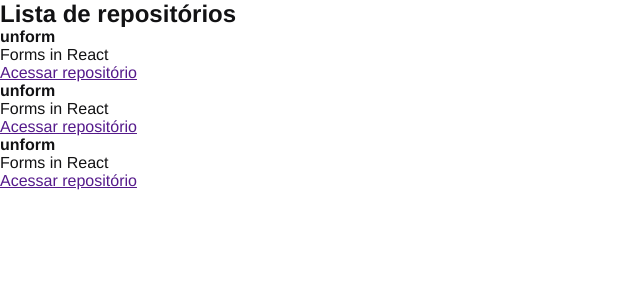
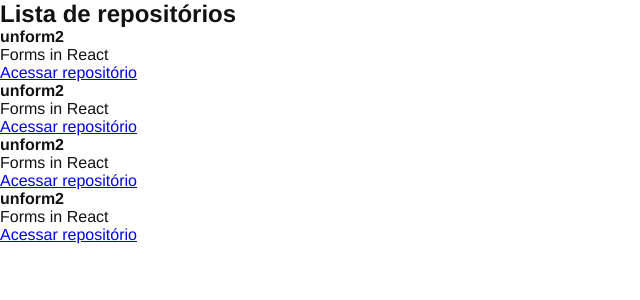
Before and after one commit to miguelriosoliveira/github-explorer-2, a React app: page / in a window 1280 px wide. Shown: the top 300 px of the page, without its empty margins (0-640 px from the left). Built offline with nearby package versions, Linux system fonts and the light colour scheme.

Commit message:
Props in React

```diff
--- /dev/null
+++ b/src/components/RepositoryItem.jsx
@@ -0,0 +1,9 @@
+export function RepositoryItem({ repository }) {
+	return (
+		<li>
+			<strong>{repository.name}</strong>
+			<p>{repository.description}</p>
+			<a href={repository.link}>Acessar repositório</a>
+		</li>
+	);
+}
--- a/src/components/RepositoryList.jsx
+++ b/src/components/RepositoryList.jsx
@@ -1,26 +1,21 @@
+import { RepositoryItem } from './RepositoryItem';
+
+const repository = {
+	name: 'unform2',
+	description: 'Forms in React',
+	link: 'https://github.com/unform/unform',
+};
+
 export function RepositoryList() {
 	return (
 		<section className="repository-list">
 			<h1>Lista de repositórios</h1>
 
 			<ul>
-				<li>
-					<strong>unform</strong>
-					<p>Forms in React</p>
-					<a href="">Acessar repositório</a>
-				</li>
-
-				<li>
-					<strong>unform</strong>
-					<p>Forms in React</p>
-					<a href="">Acessar repositório</a>
-				</li>
-
-				<li>
-					<strong>unform</strong>
-					<p>Forms in React</p>
-					<a href="">Acessar repositório</a>
-				</li>
+				<RepositoryItem repository={repository} />
+				<RepositoryItem repository={repository} />
+				<RepositoryItem repository={repository} />
+				<RepositoryItem repository={repository} />
 			</ul>
 		</section>
 	);
```
